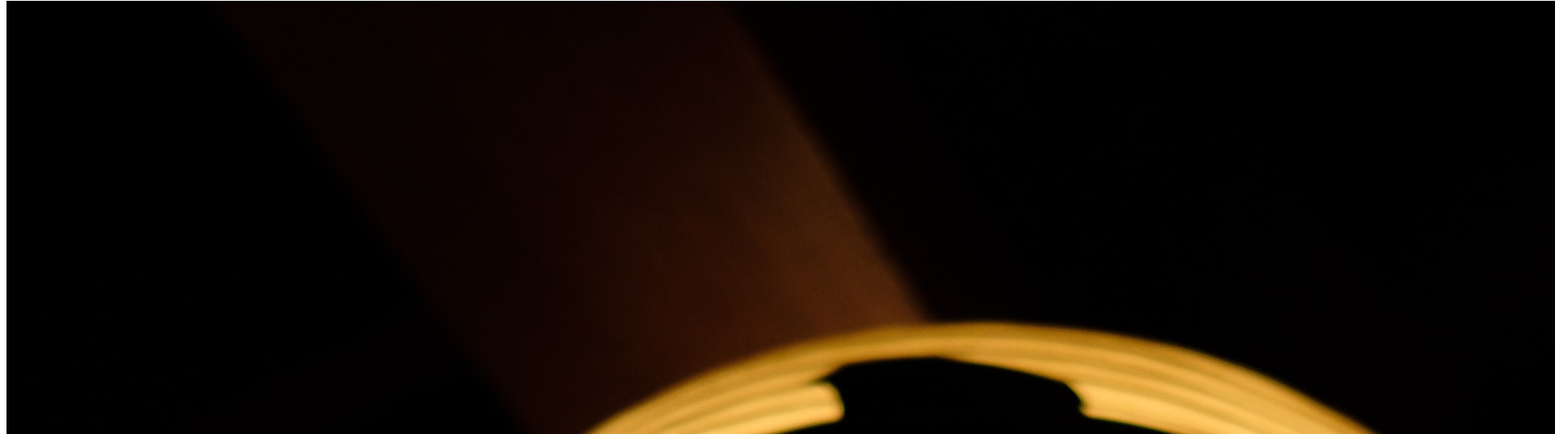
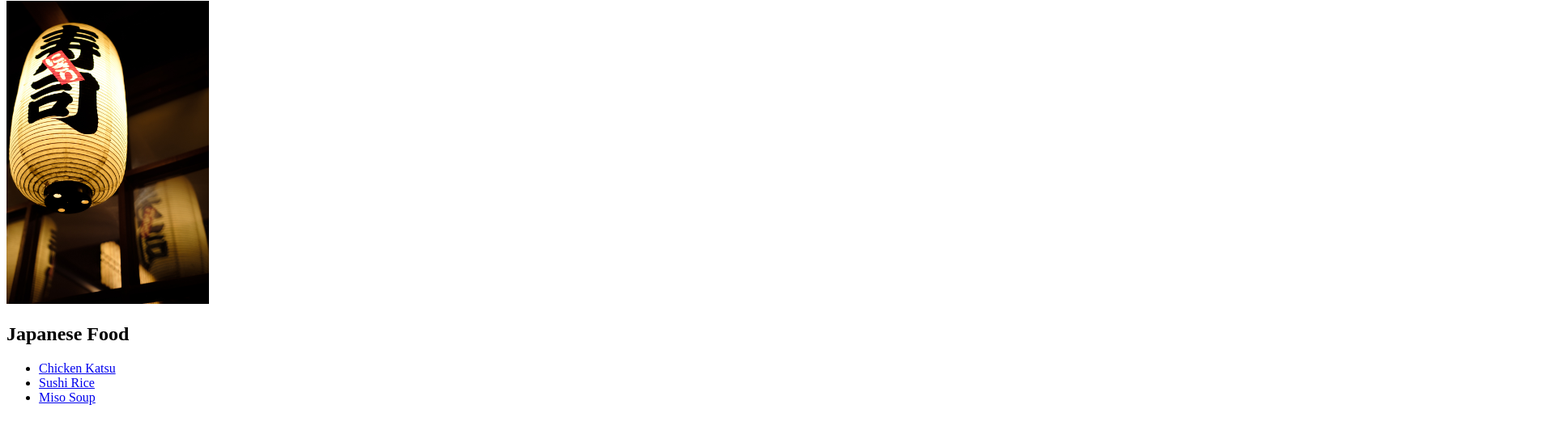
Before and after one commit to ashasyim/odin-recipes, a plain HTML site: page index.html in a window 1280 px wide. Shown: the part 79-616 px from the top of the page at 81% size, 1920 px wide, since content can reach past the window. Drawn offline with Linux system fonts and the light colour scheme.

Commit message:
Adding h2 title to index.html

```diff
--- a/index.html
+++ b/index.html
@@ -5,7 +5,8 @@
 </head>
 <body>
     <h1>Odin Recipes</h1>
-    <img src="japanese.jpg" alt="japanese food">
+    <img src="japanese.jpg" alt="japanese food" width="250">
+    <h2>Japanese Food</h2>
     <ul>
         <li><a href="recipes/chicken-katsu.html">Chicken Katsu</a></li>
         <li><a href="recipes/sushi.html">Sushi Rice</a></li>
```
